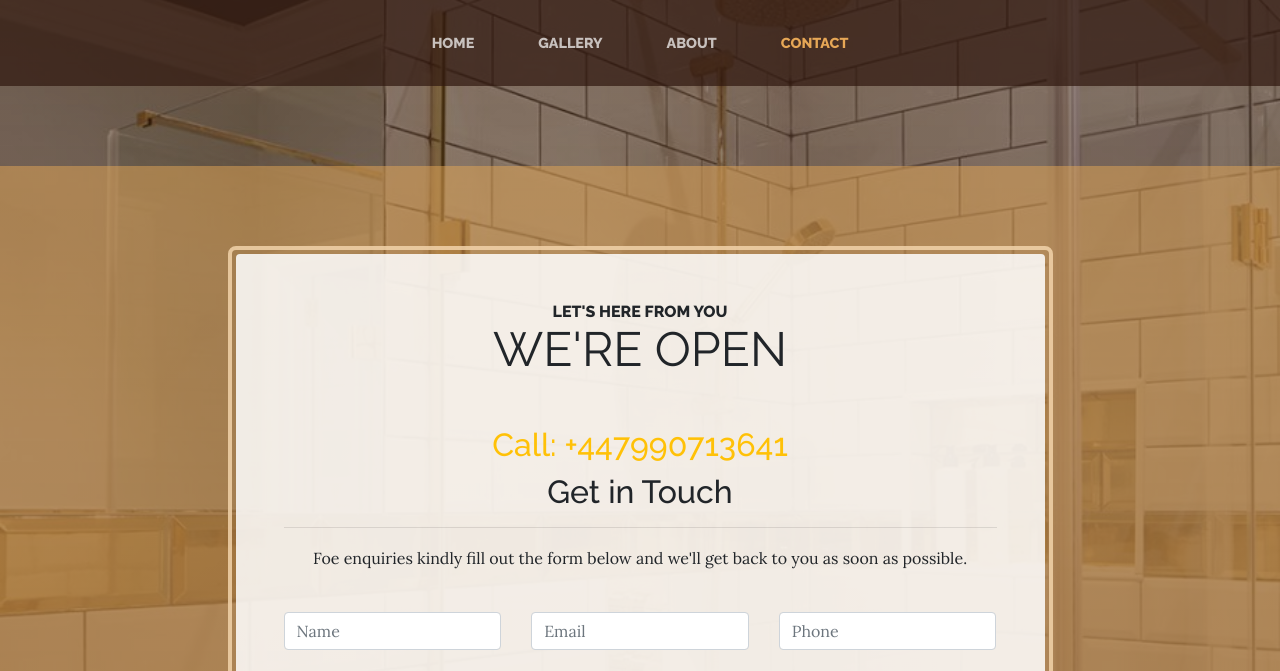
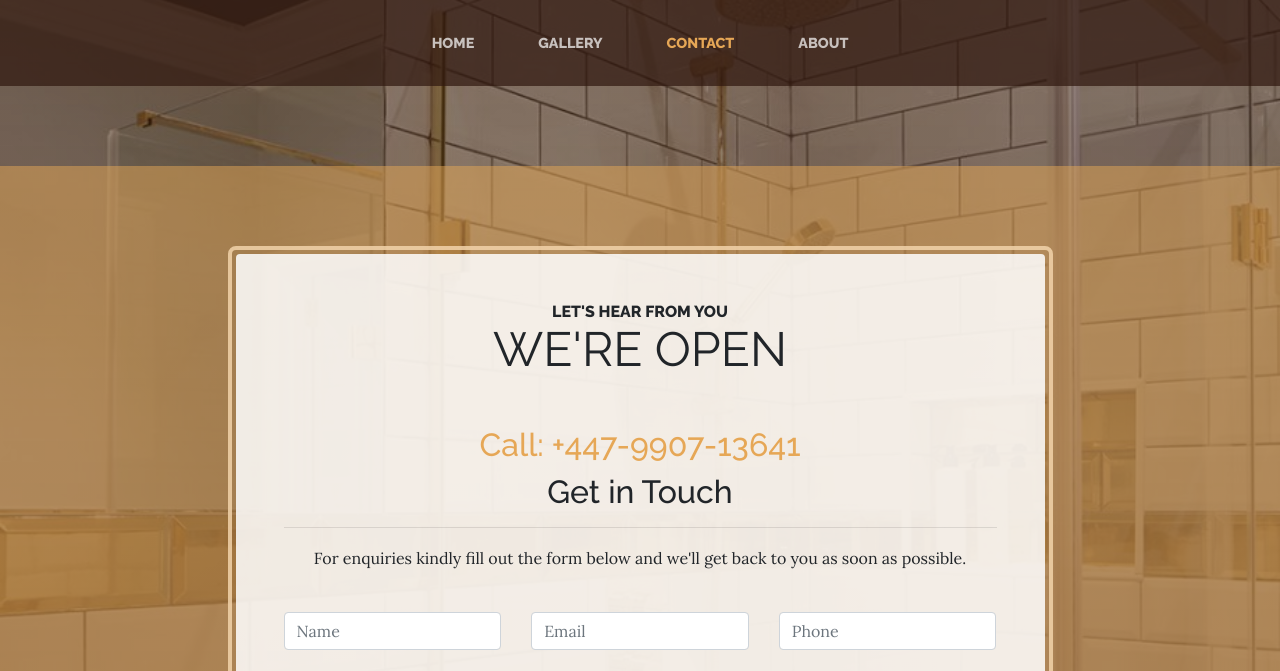
Before and after one commit to jbdanquah2/soababiotiling, a website: page contact.html in a window 1280 px wide. Shown: the part 96-767 px from the top of the page. Drawn offline with Linux system fonts and the light colour scheme.

Commit message:
change contact num

```diff
--- a/contact.html
+++ b/contact.html
@@ -46,11 +46,11 @@
             <li class="nav-item px-lg-4">
               <a class="nav-link text-uppercase text-expanded" href="gallery.html">Gallery</a>
             </li>
+            <li class="nav-item active px-lg-4">
+              <a class="nav-link text-uppercase text-expanded" href="contact.html">Contact</a>
+            </li>
             <li class="nav-item px-lg-4">
               <a class="nav-link text-uppercase text-expanded" href="about.html">About</a>
-            </li>
-            <li class="nav-item active px-lg-4">
-              <a class="nav-link text-uppercase text-expanded" href="contact.html">Contact</a>
             </li>
           </ul>
         </div>
@@ -63,16 +63,16 @@
           <div class="col-xl-9 mx-auto">
             <div class="cta-inner text-center rounded">
               <h2 class="section-heading mb-5">
-                <span class="section-heading-upper">Let's here from you</span>
+                <span class="section-heading-upper">Let's hear from you</span>
                 <span class="section-heading-lower">We're Open</span>
               </h2>
                       <div class="row">
 
                           <div class="col-lg-12 col-sm-12 offset-2 ml-auto">
-                              <h2 class="margin-top-0 wow text-center fadeIn"><a class="text-warning" href="tel:+23324-505-2539">Call: +447990713641</a></h2>
+                              <h2 class="margin-top-0 wow text-center fadeIn"><a class="text-primary" href="tel:+447-990-713641">Call: +447-9907-13641</a></h2>
                               <h2 class="margin-top-0 wow fadeIn">Get in Touch</h2>
                               <hr class="primary">
-                              <p>Foe enquiries kindly fill out the form below and we'll get back to you as soon as possible.</p>
+                              <p>For enquiries kindly fill out the form below and we'll get back to you as soon as possible.</p>
                           </div>
                           <div class="col-lg-12 col-sm-12  ml-auto">
                               <form action="" id="EmailForm" method=”POST” name=”EmailForm” class="gform contact-form row">
```
Also changed, not shown: about.html (+3 -3 lines), gallery.html (+2 -2 lines), index.html (+8 -8 lines).
